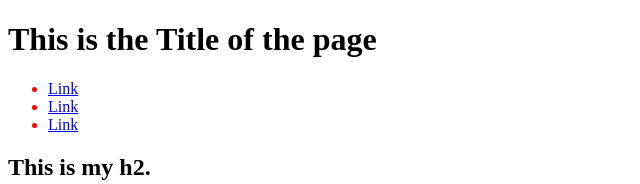
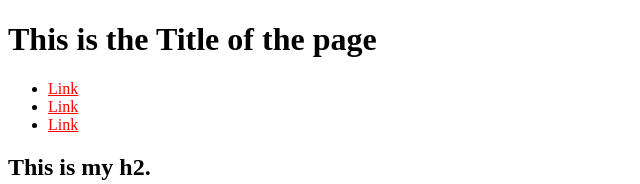
Before and after one commit to PaulKodes/learning-css, a plain HTML site: page index.html in a window 1280 px wide. Shown: the top 184 px of the page, without its empty margins (0-640 px from the left). Drawn offline with Linux system fonts and the light colour scheme.

Commit message:
change the colored red

```diff
--- a/css/styles.css
+++ b/css/styles.css
@@ -1,4 +1,4 @@
-.div-h1 ul li {
+.div-h1 ul a {
     color: red;
 }
 .div-h2 a {
```
